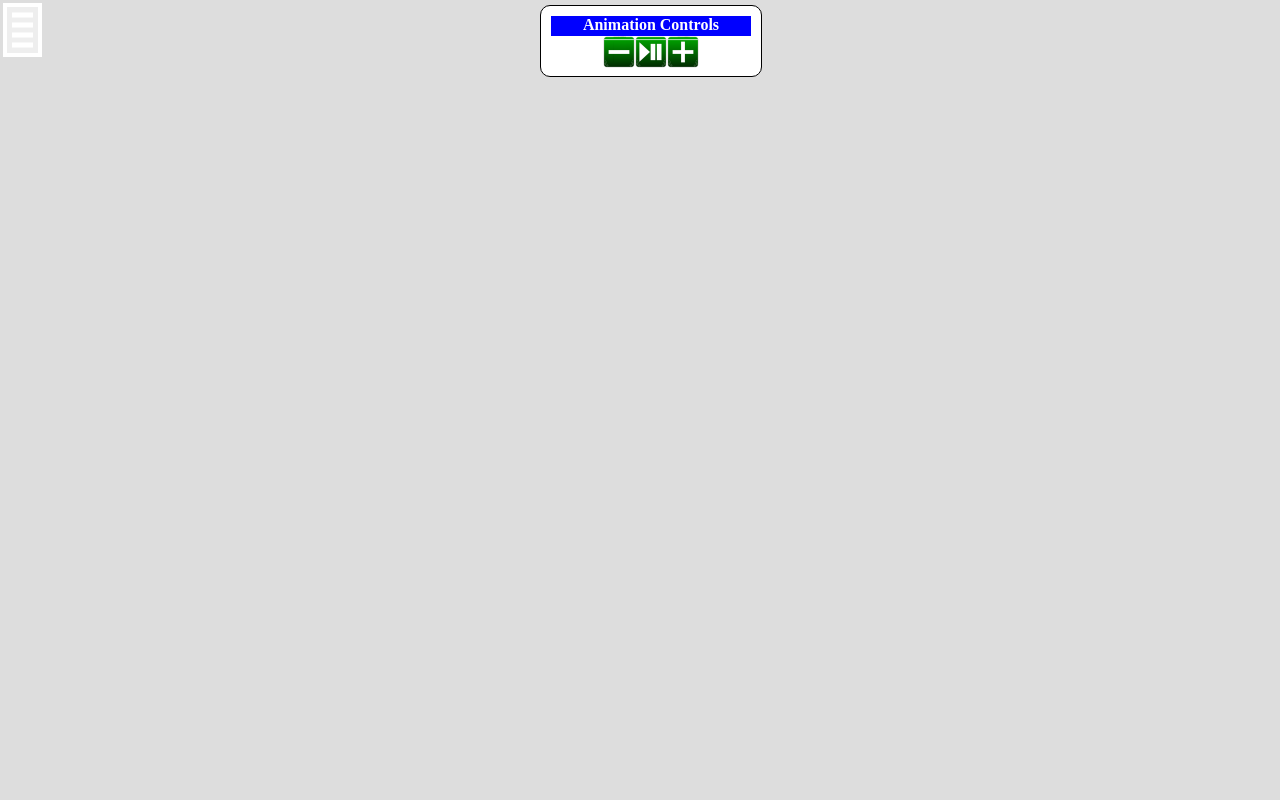
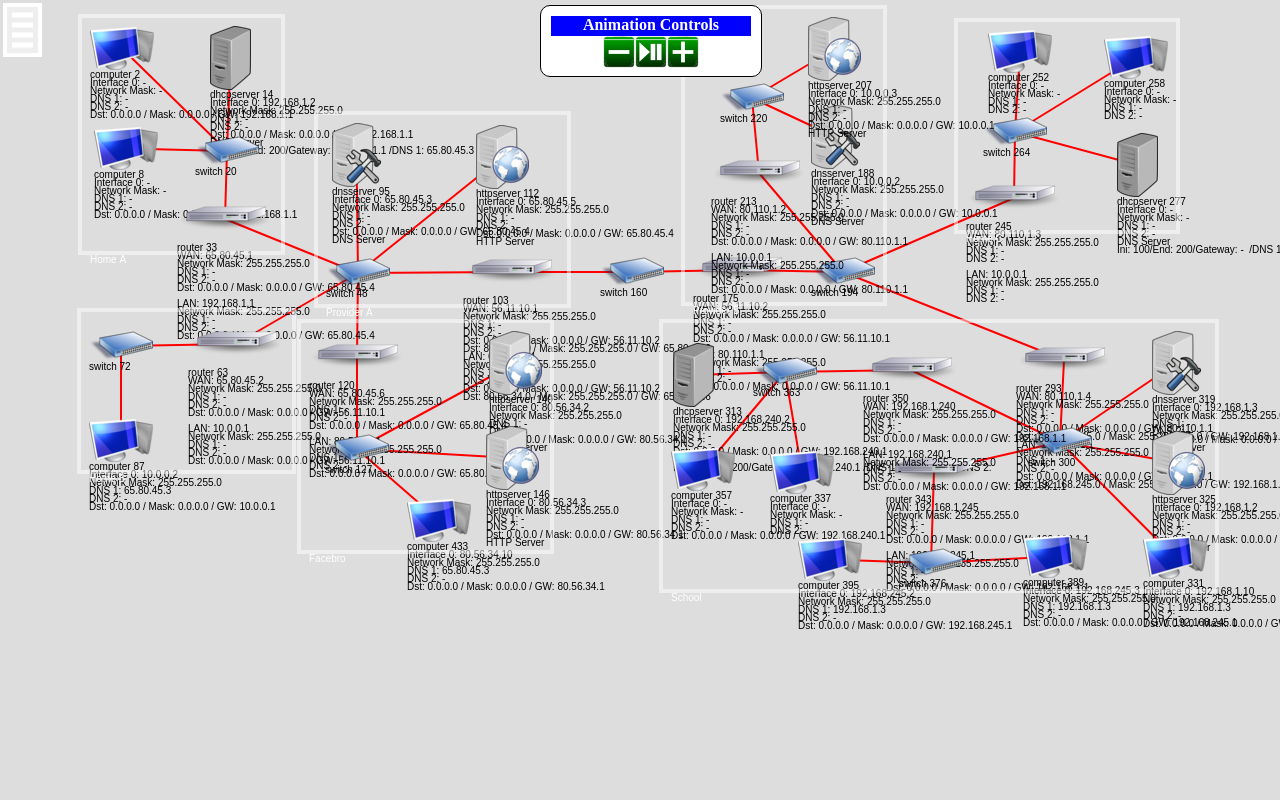
Before and after one commit to malkiah/NetworkSimulator, a website: page simulator.html in a window 1280 px wide. Shown: the top 800 px of the page. Drawn offline with Linux system fonts and the light colour scheme.

Commit message:
Added verbose option in order to be able to watch the configuration without entering the dialogs, in order to correct the excercises more easily.

```diff
--- a/js/DHCPClient.js
+++ b/js/DHCPClient.js
@@ -99,4 +99,11 @@ var DHCPClient = function(ifacepos)
 
         return data;
     };
+
+
+    this.getAppDescription = function()
+    {
+        return "";
+    };
+
 };
--- a/js/DHCPServer.js
+++ b/js/DHCPServer.js
@@ -247,4 +247,15 @@ var DHCPServer = function(ifacepos)
 
         return data;
     };
+
+    this.getAppDescription = function()
+    {
+        var result = "DNS Server\n";
+        result += "Ini: " + initial + "/End: " + end;
+        result += "/Gateway: " + ((gateway === null)?"- ":gateway);
+        result += " /DNS 1: " + ((dns1 === null)?"- ":dns1);
+        result += " /DNS 2: " + ((dns2 === null)?"- ":dns2);
+        return result;
+    };
+
 };
--- a/js/DNSClient.js
+++ b/js/DNSClient.js
@@ -155,4 +155,10 @@ var DNSClient = function(ifacepos)
 
         return data;
     };
+
+    this.getAppDescription = function()
+    {
+        return "";
+    };
+
 };
--- a/js/DNSServer.js
+++ b/js/DNSServer.js
@@ -359,4 +359,8 @@ var DNSServer = function(ifacepos)
     {
         forwarder = fwder;
     };
-};
+
+    this.getAppDescription = function()
+    {
+        return "DNS Server";
+    };};
--- a/js/GatewayManager.js
+++ b/js/GatewayManager.js
@@ -194,5 +194,31 @@ var GatewayManager = function(connectable)
         return result;
     };
 
+    this.getGatewayDescription = function()
+    {
+        var result = "";
+
+        if (defaultgw.gw !== null)
+        {
+            result += "Dst: " + defaultgw.dst + " / ";
+            result += "Mask: " + defaultgw.mask + " / ";
+            result += "GW: " + defaultgw.gw;
+            result += "\n";
+        }
+
+        for (var i = 0; i < gateways.length; i++)
+        {
+            result += "Dst: " + gateways[i].dst + " / ";
+            result += "Mask: " + gateways[i].mask + " / ";
+            result += "GW: " + gateways[i].gw;
+            if (i < gateways.length -1)
+            {
+               result += "\n";
+            }
+        }
+
+        return result;
+    };
+
     init();
 };
--- a/js/Globals.js
+++ b/js/Globals.js
@@ -55,5 +55,6 @@ function getNextID()
 }
 
 var NetworkSimulator = {
-  initialdata: null
+  initialdata: null,
+  verbose:false
 };
--- a/js/HTTPClient.js
+++ b/js/HTTPClient.js
@@ -240,4 +240,10 @@ var HTTPClient = function(ifacepos)
         lastContent = message.getData().contents;
         updateBrowser();
     };
+
+    this.getAppDescription = function()
+    {
+        return "";
+    };
+
 };
--- a/js/HTTPServer.js
+++ b/js/HTTPServer.js
@@ -429,4 +429,9 @@ var HTTPServer = function(ifacepos)
         );
         owner.getConnectable().getConnector(ifacepos).send(response);
     };
+
+    this.getAppDescription = function()
+    {
+        return "HTTP Server";
+    };
 };
--- a/js/Host.js
+++ b/js/Host.js
@@ -507,6 +507,33 @@ var Host = function(type, ports)
         return type;
     };
 
+    this.getVerboseStr = function(connectable,i)
+    {
+        result = "";
+
+        result += "Network Mask: " + ((connectable.getIPInfo(i).getNetmask() === null)?"-":connectable.getIPInfo(i).getNetmask());
+        result += "\n";
+        result += "DNS 1: " + ((connectable.getIPInfo(i).getDNS1() === null)?"-":connectable.getIPInfo(i).getDNS1());
+        result += "\n";
+        result += "DNS 2: " + ((connectable.getIPInfo(i).getDNS2() === null)?"-":connectable.getIPInfo(i).getDNS2());
+        if (connectable.getGatewayManager() !== null)
+        {
+            result += "\n";
+            result += connectable.getGatewayManager().getGatewayDescription();
+        }
+        if (apps !== null)
+        {
+            var names = this.getAppNames();
+            for (var i=0;i<names.length;i++)
+            {
+                var app = this.getApp(names[i]);
+                result += app.getAppDescription();
+            }
+        }
+
+        return result;
+    };
+
     this.getStrInfo = function()
     {
         result = name;
@@ -519,6 +546,11 @@ var Host = function(type, ports)
                 result += this.getConnectorDesc(i);
                 result += ": ";
                 result += (connectable.getIPInfo(i).getIPv4() === null)?"-":connectable.getIPInfo(i).getIPv4();
+                if (NetworkSimulator.verbose == true)
+                {
+                    result += "\n";
+                    result += this.getVerboseStr(connectable,i);
+                }
             }
         }
         else if (connectable.getIpMode() === IPMODE_SHARED)
@@ -527,6 +559,11 @@ var Host = function(type, ports)
             result += _("IP: ");
             result += ": ";
             result += (connectable.getIPInfo(0).getIPv4() === null)?"-":connectable.getIPInfo(0).getIPv4();
+            if (NetworkSimulator.verbose == true)
+            {
+                result += "\n";
+                result += this.getVerboseStr(connectable,0);
+            }
         }
 
         return result;
--- a/simulator.html
+++ b/simulator.html
@@ -4,6 +4,8 @@
   <head>
   	<meta charset="utf-8">
     <title>Simulator</title>
+    <script type="text/javascript" src="examples/data01.json"></script>
+
     <script type="text/javascript" src="js/Globals.js">
 
 
@@ -152,6 +154,8 @@
 
 function init()
 {
+	NetworkSimulator.initialdata = exampledata;
+    NetworkSimulator.verbose = true;
     var loader = new ImageLoader(
     ["img/64/switch.png",
         "img/64/router2.png",
```
Also changed, not shown: dist/networksim.min.js, simulator01.html (line endings or trailing spaces).
